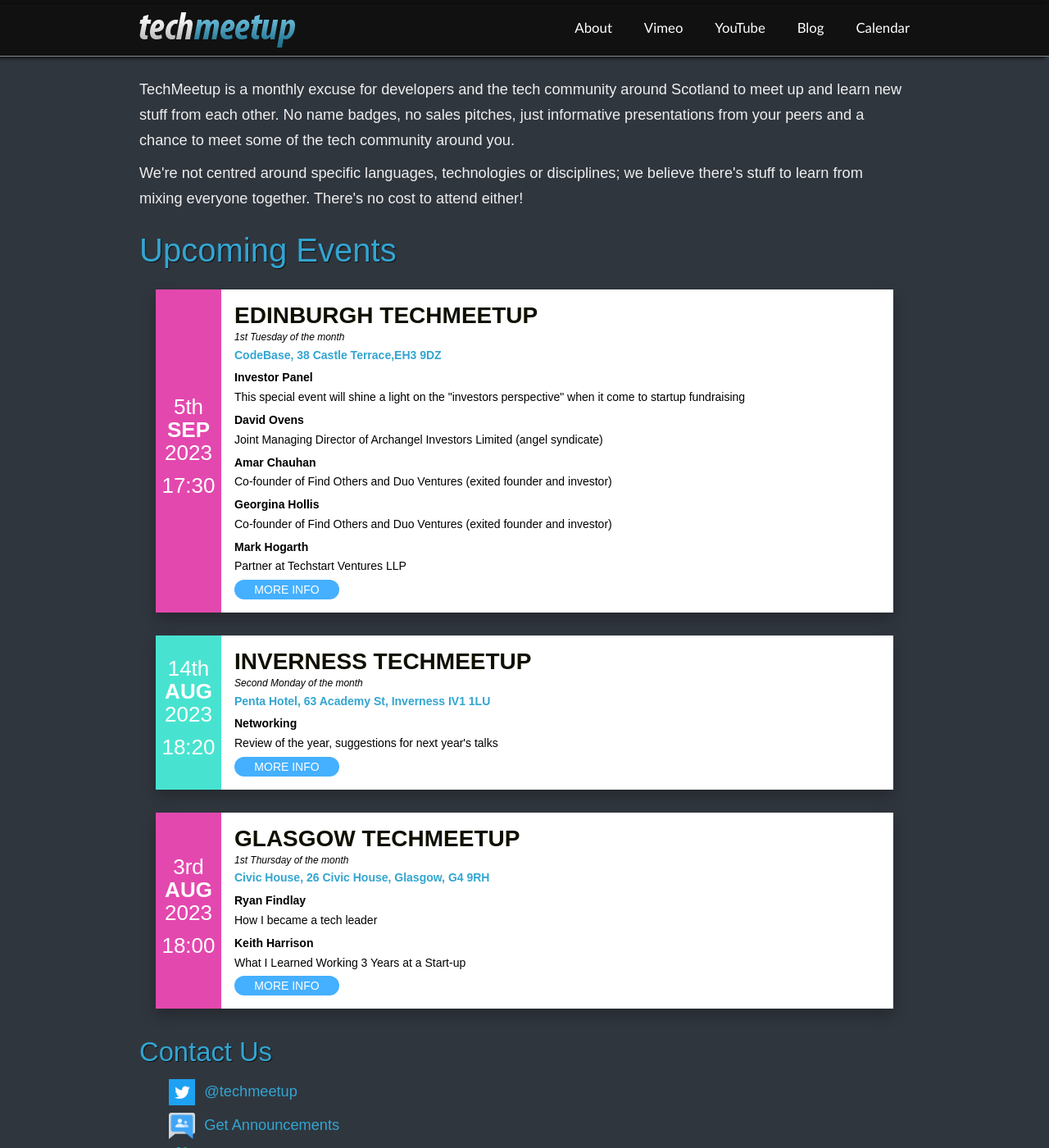
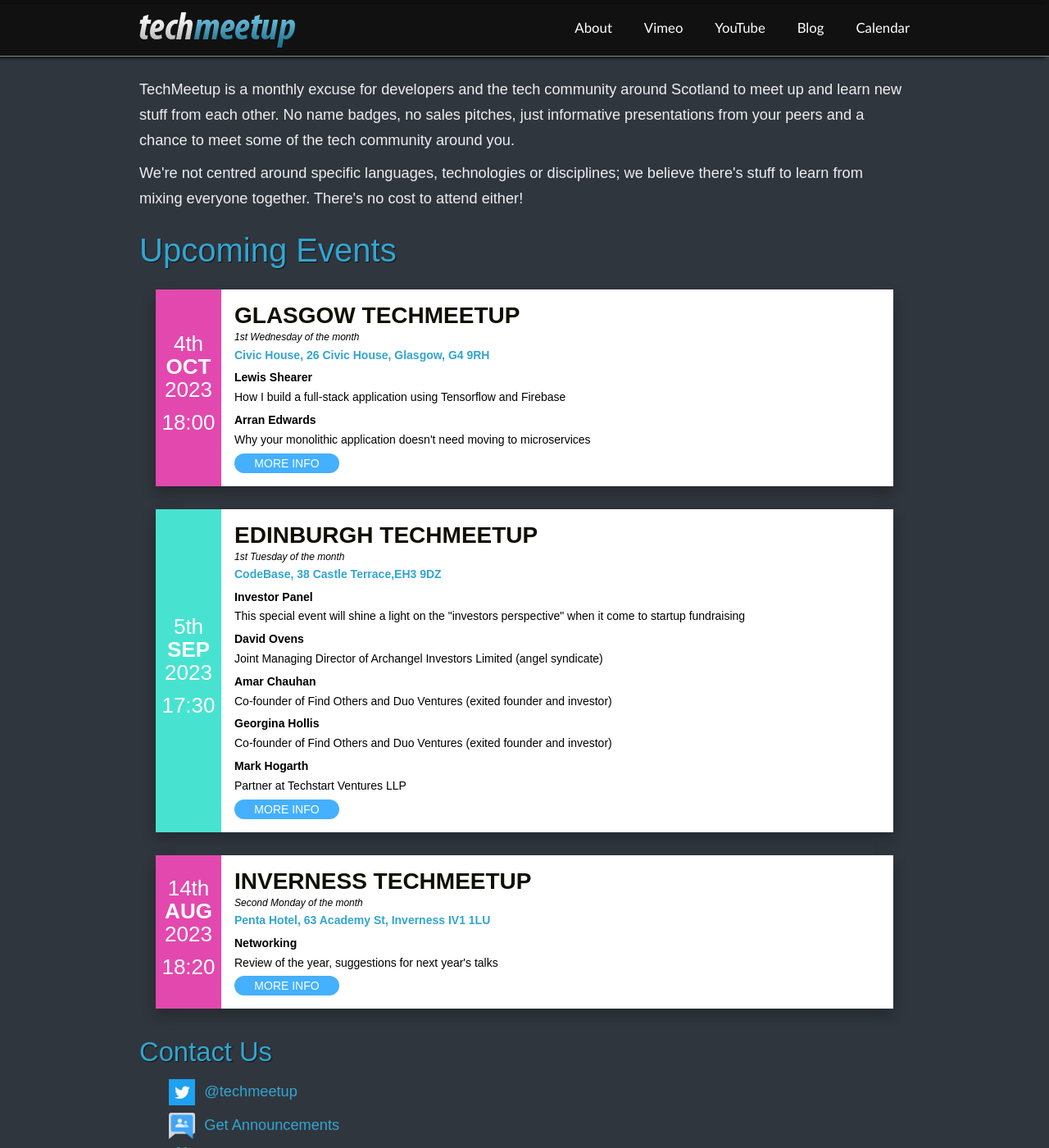
Before and after one commit to techmeetup/techmeetup.co.uk, a Jekyll site: the page built from index.html, in a window 1280 px wide and 1400 px high. Shown: the whole window at 82% size. Built offline with Jekyll 4.4.1, drawn with Linux system fonts in a browser that asks for light colours.

Commit message:
Update Glasgow for October

```diff
--- a/_data/index.json
+++ b/_data/index.json
@@ -34,22 +34,22 @@
   },
   {
     "city": "glasgow",
-    "on": "1st Thursday of the month",
+    "on": "1st Wednesday of the month",
     "meetup": "https://www.eventbrite.co.uk/e/tech-meetup-september-new-venue-tickets-707047567307",
     "location": {
       "link": "https://www.google.com/maps/place/Civic+House/@55.8709837,-4.2593489,18.92z/data=!4m6!3m5!1s0x4888452307dbc2a7:0xbdd1abbe0ab9f4b4!8m2!3d55.871222!4d-4.2592423!16s%2Fg%2F11flfdjhqv?entry=ttu",
       "address": "Civic House, 26 Civic House, Glasgow, G4 9RH"
     },
     "active": "true",
-    "date": "2023-08-03T18:00:00Z",
+    "date": "2023-10-04T18:00:00Z",
     "speakers": [
       {
-        "name": "Ryan Findlay﻿",
-        "talk": "How I became a tech leader"
+        "name": "Lewis Shearer﻿",
+        "talk": "How I build a full-stack application using Tensorflow and Firebase"
       },
       {
-        "name": "Keith Harrison",
-        "talk": "What I Learned Working 3 Years at a Start-up"
+        "name": "Arran Edwards",
+        "talk": "Why your monolithic application doesn't need moving to microservices"
       }
     ]
   },
```
